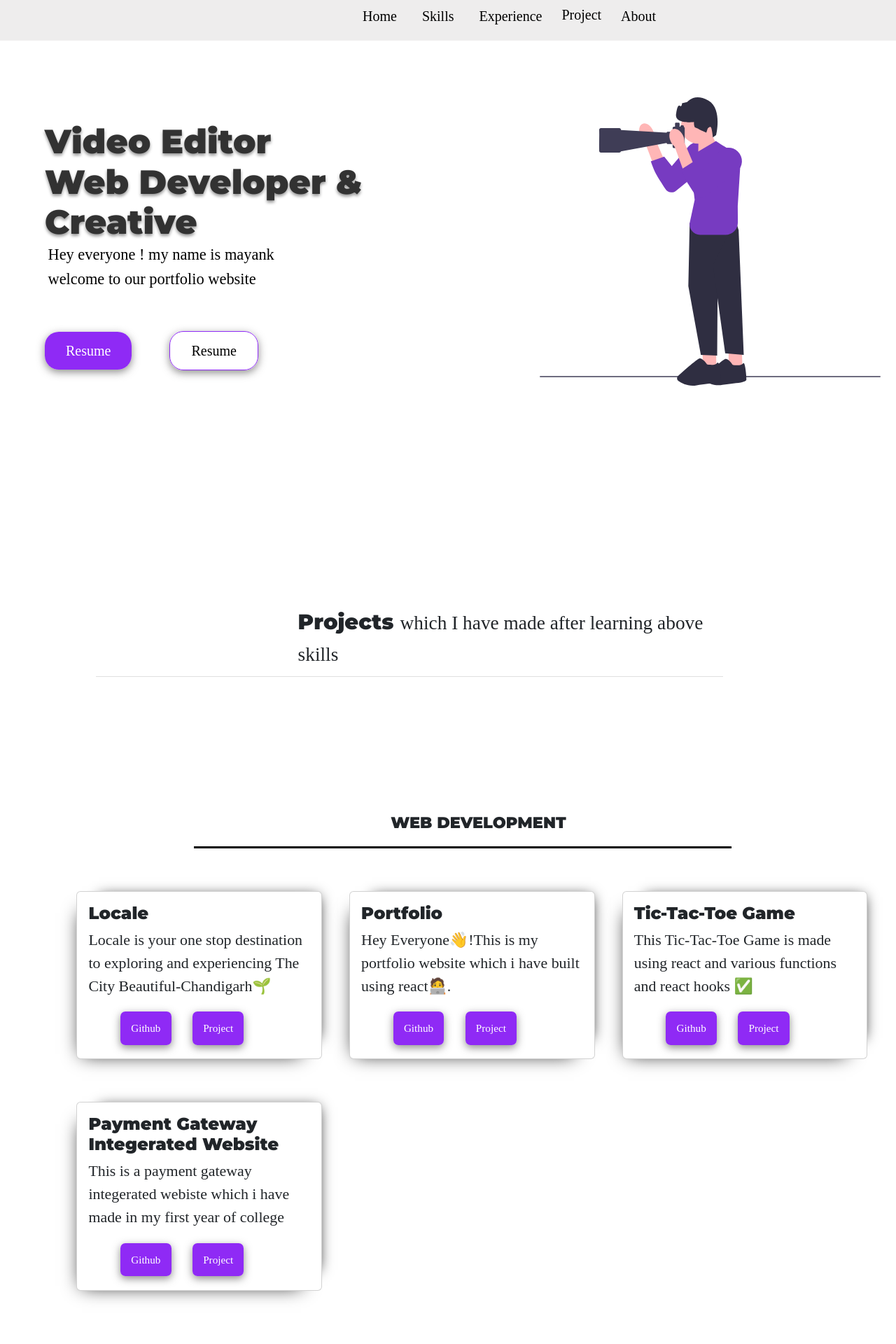
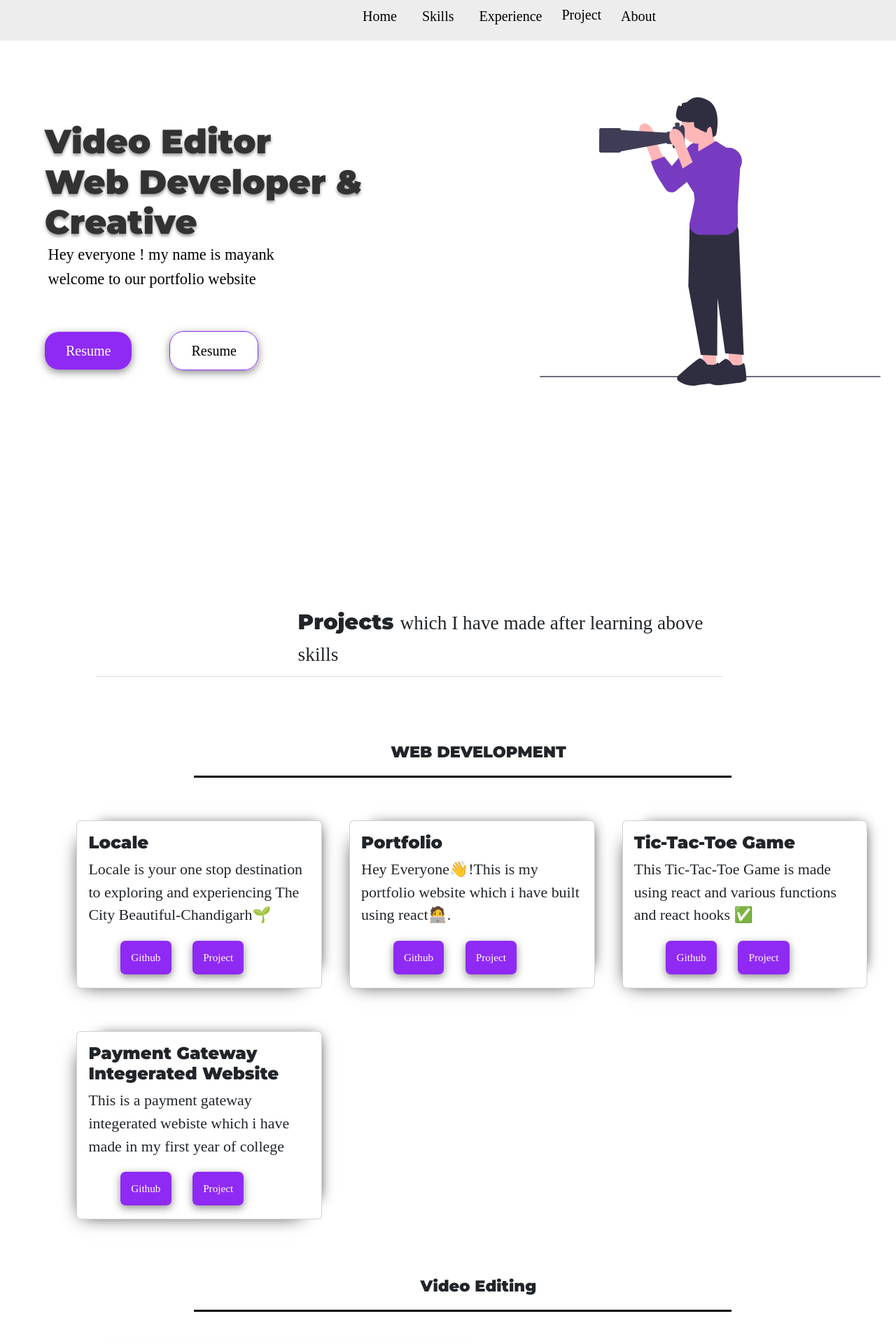
Before and after one commit to kshitijjj/Portfolio, a React (Create React App) app in the folder portfolio/: page / in a window 1280 px wide. Shown: the top 1920 px of the page at 70% size. Built offline with nearby package versions, Linux system fonts and the light colour scheme.

Commit message:
update Project Component

```diff
--- a/portfolio/src/Components/Projects.jsx
+++ b/portfolio/src/Components/Projects.jsx
@@ -32,7 +32,7 @@ function Projects(props){
                 <ProjectCard id="project_card_text2" title="Payment Gateway Integerated Website" desc="This is a payment gateway integerated webiste which i have made in my first year of college" github="https://github.com/kshitijjj/Sparks_Task.git"  live="kshitijjj.github.io/Sparks_Task/"/>
                 </div>
 
-                <p id='part1'>Video Editing</p>
+                <p id='part2'>Video Editing</p>
                 <div className='underline'></div>
 
                 <div className="project_card">
--- a/portfolio/src/index.css
+++ b/portfolio/src/index.css
@@ -186,7 +186,14 @@ li{
   padding-bottom: 12px;
 }
 #part1{
-  margin-top: 6.5em;
+  margin-top: 2em;
+  font-size: 0.74em;
+  text-align: center;
+  width: 40vw;
+  margin-left: 19em;
+}
+#part2{
+  margin-top: 3.5em;
   font-size: 0.74em;
   text-align: center;
   width: 40vw;
```
